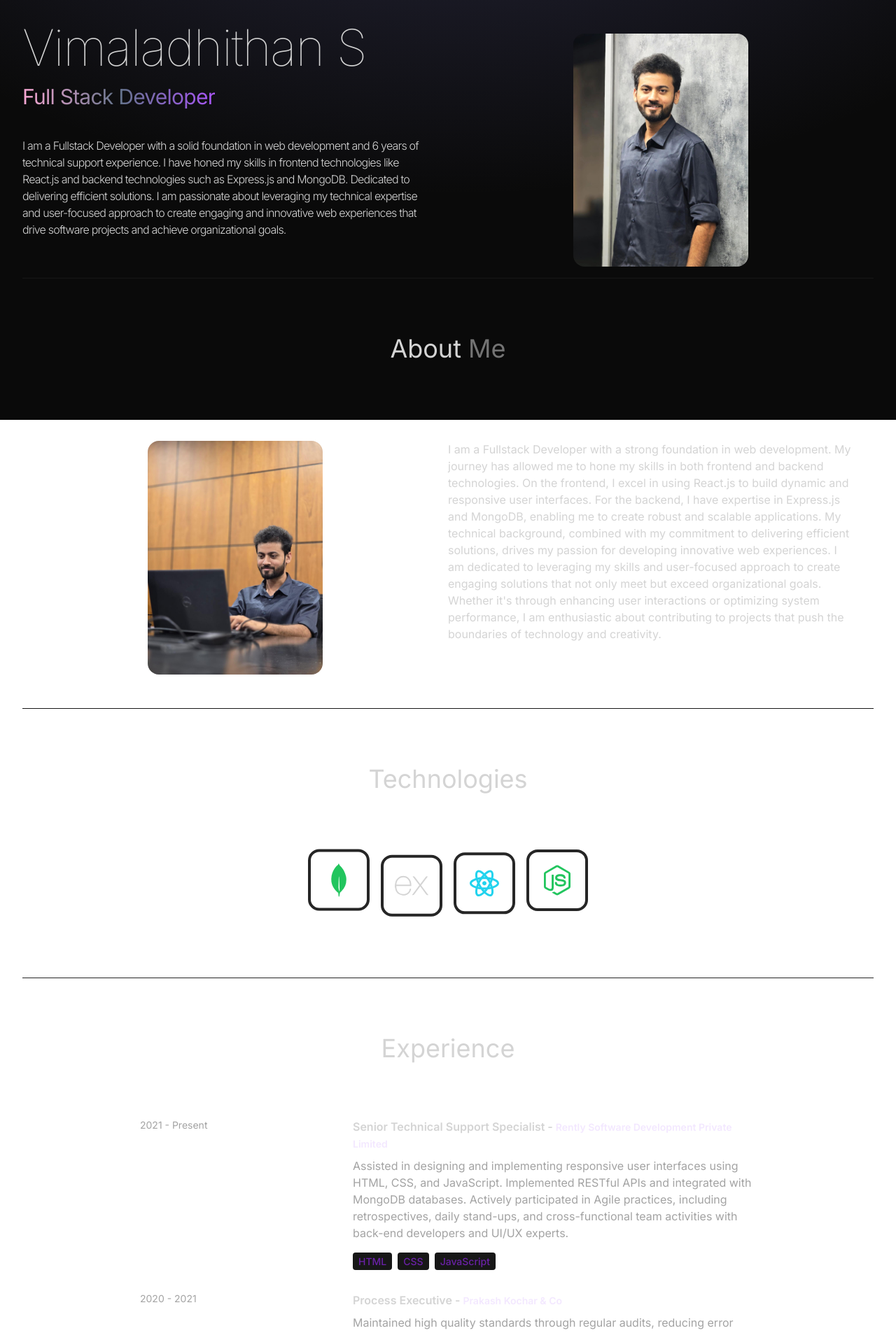
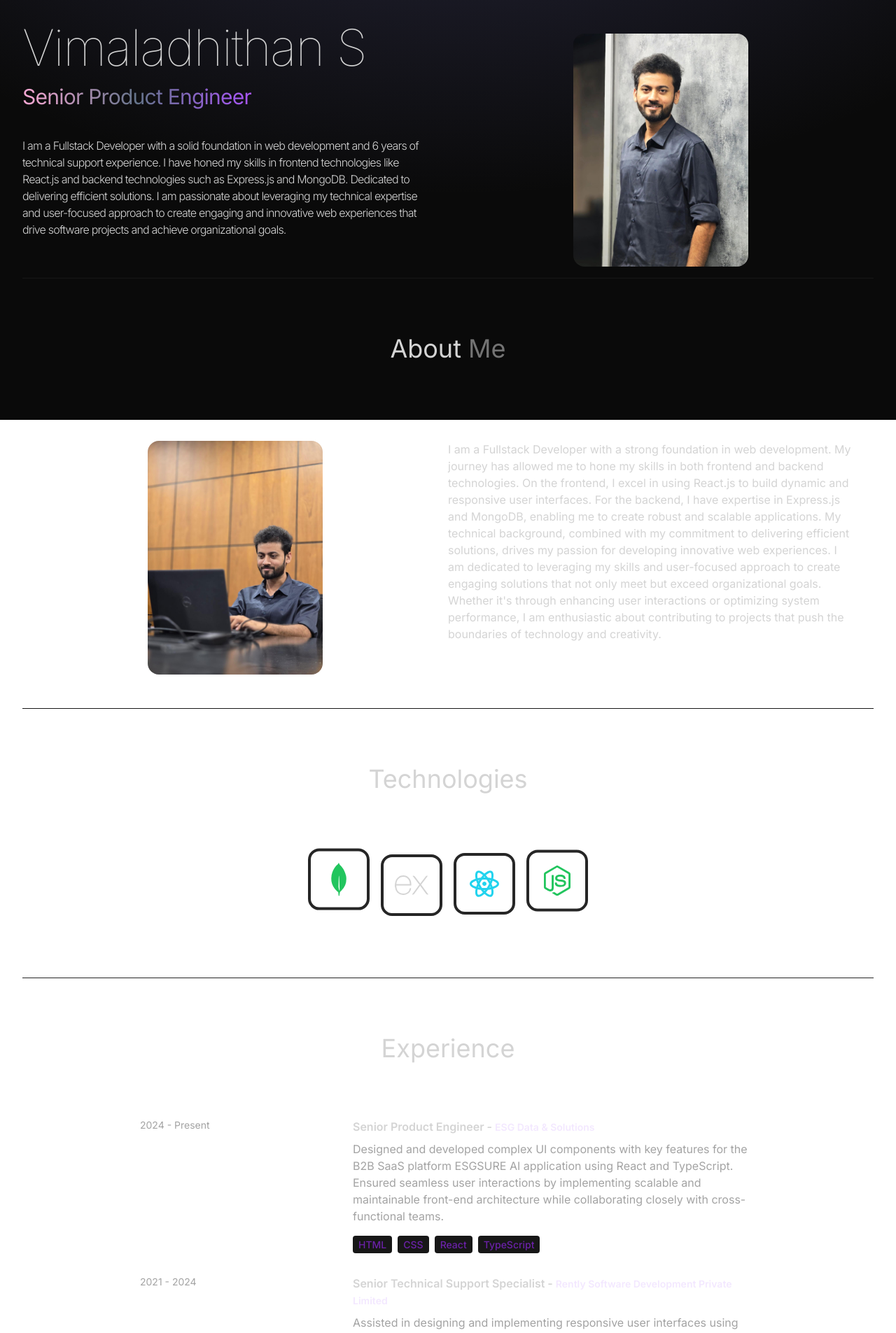
Before and after one commit to svimaladhithan/Portfolio, a React (Vite) app: page / in a window 1280 px wide. Shown: the part 200-2105 px from the top of the page at 70% size. Built offline with nearby package versions, Linux system fonts and the light colour scheme.

Commit message:
feat: updated experience and resume

```diff
--- a/src/App.jsx
+++ b/src/App.jsx
@@ -18,7 +18,15 @@ I am a Fullstack Developer with a solid foundation in web development and 6 year
 I am a Fullstack Developer with a strong foundation in web development. My journey has allowed me to hone my skills in both frontend and backend technologies. On the frontend, I excel in using React.js to build dynamic and responsive user interfaces. For the backend, I have expertise in Express.js and MongoDB, enabling me to create robust and scalable applications. My technical background, combined with my commitment to delivering efficient solutions, drives my passion for developing innovative web experiences. I am dedicated to leveraging my skills and user-focused approach to create engaging solutions that not only meet but exceed organizational goals. Whether it's through enhancing user interactions or optimizing system performance, I am enthusiastic about contributing to projects that push the boundaries of technology and creativity.`;
   const EXPERIENCES = [
     {
-      year: "2021 - Present",
+      year: "2024 - Present",
+      role: "Senior Product Engineer",
+      company: "ESG Data & Solutions",
+      description: `
+Designed and developed complex UI components with key features for the B2B SaaS platform ESGSURE AI application using React and TypeScript. Ensured seamless user interactions by implementing scalable and maintainable front-end architecture while collaborating closely with cross-functional teams.`,
+      technologies: ["HTML", "CSS", "React", "TypeScript"],
+    },
+    {
+      year: "2021 - 2024",
       role: "Senior Technical Support Specialist",
       company: "Rently Software Development Private Limited",
       description: `
@@ -26,7 +34,7 @@ Assisted in designing and implementing responsive user interfaces using HTML, CS
 `,
       technologies: ["HTML", "CSS", "JavaScript"],
     },
-    {
+{
       year: "2020 - 2021",
       role: "Process Executive",
       company: "Prakash Kochar & Co",
@@ -69,7 +77,7 @@ A fully functional e-commerce website with features like product listing, shoppi
       description: `
 An application for managing tasks and projects, with features such as task creation, assignment, and progress tracking.
 `,
-      technologies: ["HTML", "CSS", "Angular", "Firebase"],
+      technologies: ["HTML", "CSS", "React", "JavaScript"],
       link: 'https://main--widgetdashboard.netlify.app/',
       code: 'https://github.com/svimaladhithan/Widgets-dashboard'
     },
--- a/src/Components/Main.jsx
+++ b/src/Components/Main.jsx
@@ -24,7 +24,7 @@ const Main = ({ hero }) => {
           variants={container(0.5)}
           initial="hidden"
           animate="visible"className="bg-gradient-to-r from-pink-300 via-slate-500 to-purple-500 bg-clip-text text-3xl tracking-tight text-transparent">
-            Full Stack Developer
+            Senior Product Engineer
           </motion.span>
           <motion.p variants={container(1)}
           initial="hidden"
```
Also changed, not shown: 1 other file (tests, documents, lock files or other folders).
